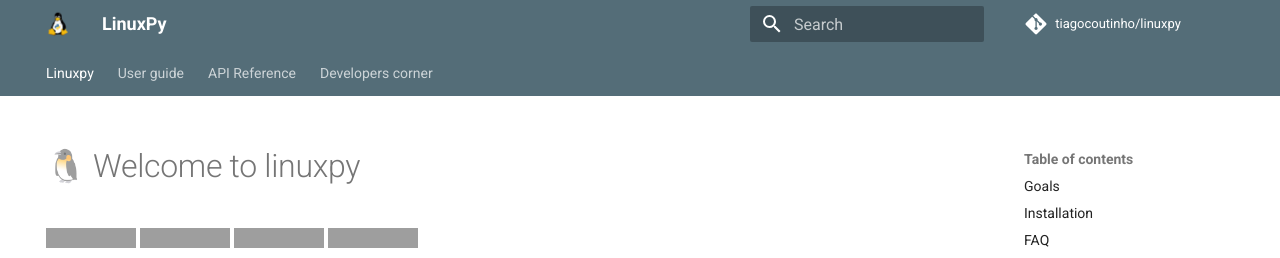
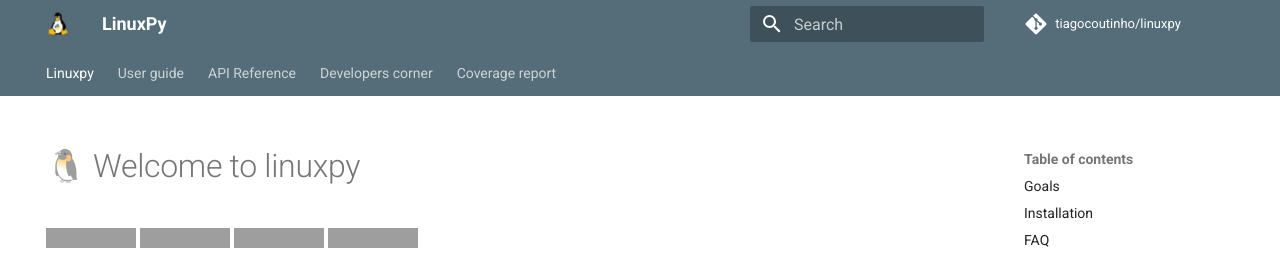
Before and after one commit to tiagocoutinho/linuxpy, an MkDocs documentation site: the page built from docs/index.md, in a window 1280 px wide and 900 px high. Shown: the top 258 px of the window. Built offline with MkDocs 1.6.1 and Material for MkDocs 9.7.7, drawn with Linux system fonts in a browser that asks for light colours; comment, search, counter and statistics services are not loaded; grey boxes are pictures that could not be loaded.

Commit message:
Include coverage in the documentation

```diff
--- a/mkdocs.yml
+++ b/mkdocs.yml
@@ -31,6 +31,9 @@
             signature_crossrefs: true
             unwrap_annotated: true
   - search
+  - coverage:
+      page_path: coverage  # default
+      html_report_dir: htmlcov  # default
 
 theme:
   name: material
@@ -90,3 +93,4 @@
     - api/thermal.md
     - api/video.md
   - Developers corner: develop.md
+  - Coverage report: coverage.md
--- a/pyproject.toml
+++ b/pyproject.toml
@@ -64,6 +64,7 @@
     "mkdocstrings[python]",
     "pygments",
     "pymdown-extensions",
+    "mkdocs-coverage",
 ]
 
 [build-system]
@@ -91,7 +92,7 @@
 omit = ["*test*"]
 report_type = ["html", "json", "xml"]
 report = {skip_empty = true, show_missing = true}
-
+#html = {directory = "docs/htmlcov"}
 
 [tool.ruff]
 lint.select = [
```
